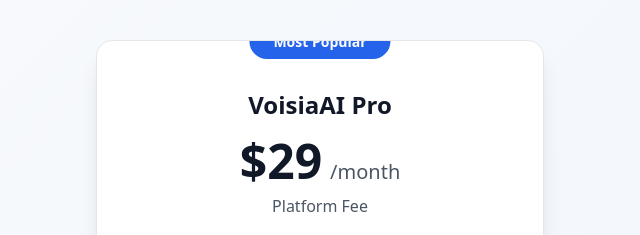
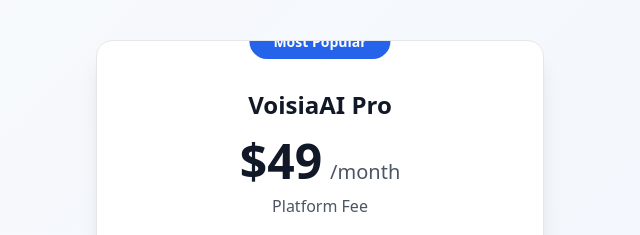
Before and after one commit to kishansharma232000-debug/voisia.ai, a React (Vite) app: page / in a window 1280 px wide. Shown: the part 2160-2395 px from the top of the page, without its empty margins (320-960 px from the left). Built offline with nearby package versions, Linux system fonts and the light colour scheme; no server answers.

Commit message:
Update pricing from $29 to $49

```diff
--- a/src/pages/Homepage.tsx
+++ b/src/pages/Homepage.tsx
@@ -257,7 +257,7 @@ export default function Homepage() {
                 {/* Platform Fee */}
                 <div className="mb-6">
                   <div className="flex items-baseline justify-center mb-2">
-                    <span className="text-5xl font-bold text-gray-900">$29</span>
+                    <span className="text-5xl font-bold text-gray-900">$49</span>
                     <span className="text-xl text-gray-600 ml-2">/month</span>
                   </div>
                   <p className="text-gray-600 font-medium">Platform Fee</p>
@@ -339,7 +339,7 @@ export default function Homepage() {
           {/* Additional info */}
           <div className="text-center mt-12">
             <p className="text-gray-600 mb-4">
-              <strong>Example:</strong> 100 minutes of calls = $29 platform fee + $20 usage = $49/month total
+              <strong>Example:</strong> 100 minutes of calls = $49 platform fee + $20 usage = $69/month total
             </p>
             <div className="flex justify-center space-x-8 text-sm text-gray-500">
               <span>✓ No setup fees</span>
```
